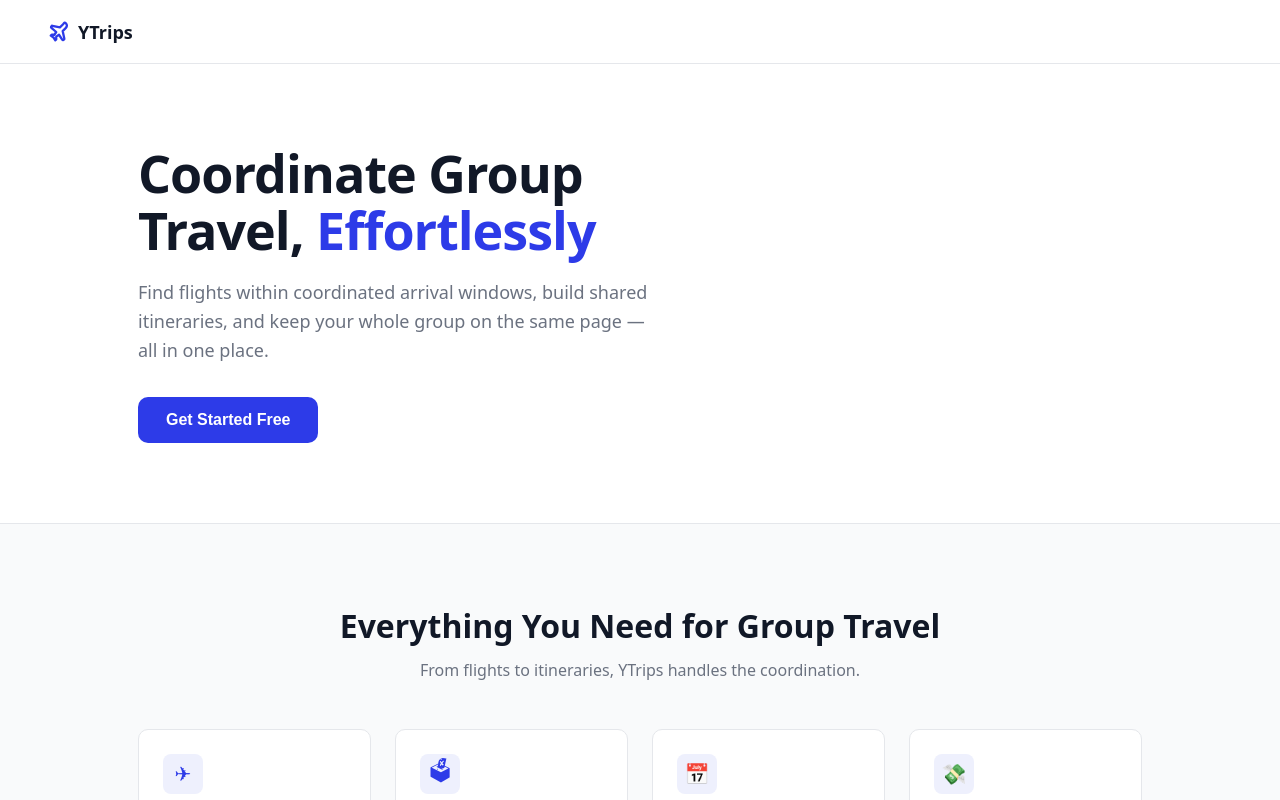
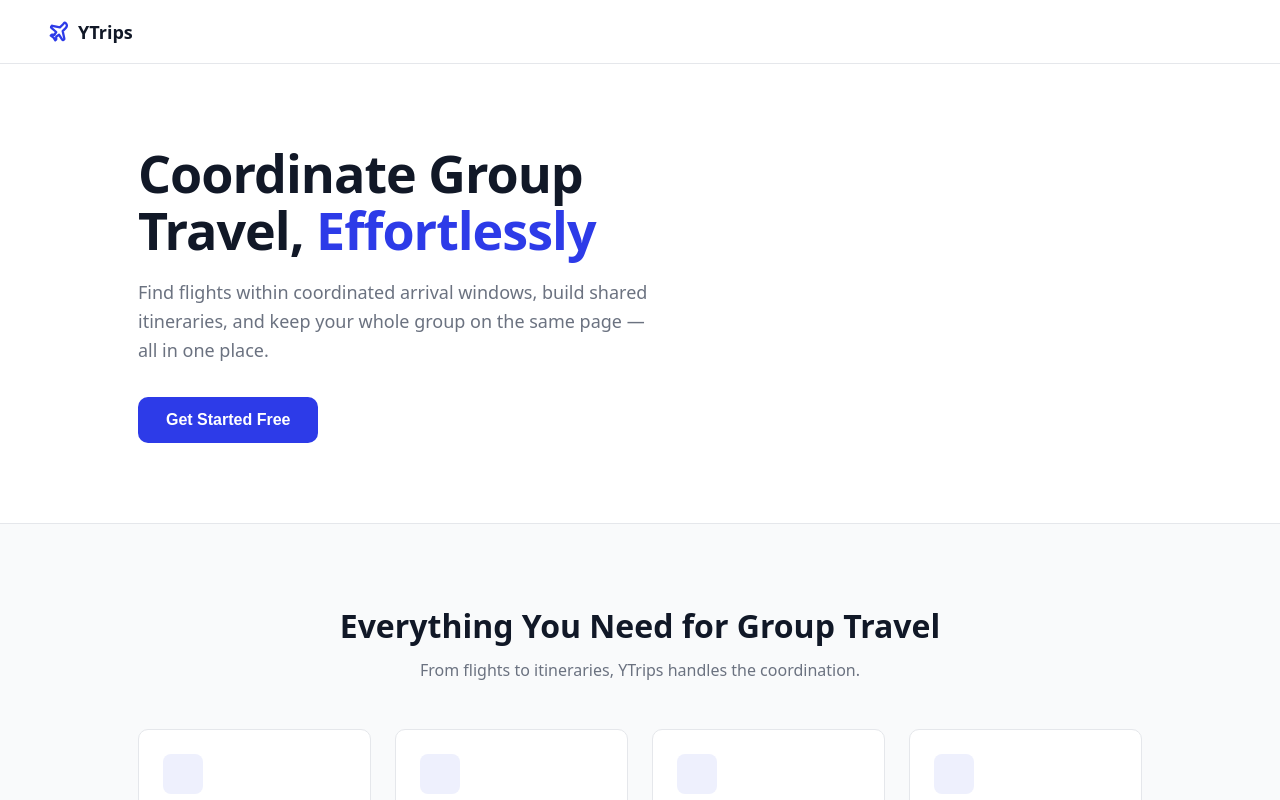
Before and after one commit to 26sp-CPSC-4190-Yale/project-project-group-11, a React app in the folder frontend/: page /login in a window 1280 px wide. Shown: the top 800 px of the page. Built offline with nearby package versions, Linux system fonts and the light colour scheme; no server answers; the HTML template or start-up script is replaced by a standard one.

Commit message:
Update frontend JSX components

```diff
--- a/frontend/src/components/CreateTrip.jsx
+++ b/frontend/src/components/CreateTrip.jsx
@@ -112,7 +112,7 @@
               </label>
               {windowSet ? (
                 <div className="window-summary">
-                  <span>🕐 {fmtWindow(form.arrival_window_start)} – {fmtWindow(form.arrival_window_end)}</span>
+                  <span>{fmtWindow(form.arrival_window_start)} – {fmtWindow(form.arrival_window_end)}</span>
                   <button type="button" className="btn btn-outline btn-xs" onClick={() => setShowWindowPicker(true)}>Edit</button>
                   <button type="button" className="btn-icon" onClick={() => setForm((f) => ({ ...f, arrival_window_start: null, arrival_window_end: null }))}>×</button>
                 </div>
--- a/frontend/src/components/FlightSearch.jsx
+++ b/frontend/src/components/FlightSearch.jsx
@@ -118,7 +118,7 @@
         <span className="label-inline" style={{ marginBottom: 0 }}>Arrival Window</span>
         {window_ ? (
           <div className="window-summary flex-1">
-            <span>🕐 {fmtHour(window_.arrival_window_start)} – {fmtHour(window_.arrival_window_end)}</span>
+            <span>{fmtHour(window_.arrival_window_start)} – {fmtHour(window_.arrival_window_end)}</span>
             <button type="button" className="btn btn-outline btn-xs" onClick={() => setShowWindowPicker(true)}>Edit</button>
             <button type="button" className="btn-icon" onClick={() => setWindow(null)}>×</button>
           </div>
--- a/frontend/src/components/TripDashboard.jsx
+++ b/frontend/src/components/TripDashboard.jsx
@@ -50,7 +50,6 @@
             <span className="trip-badge">Trip</span>
           </div>
           <div className="trip-card-dest">
-            <span>📍</span>
             <span>{trip.destination_name}</span>
           </div>
           <div className="trip-card-dates">
--- a/frontend/src/pages/LoginPage.jsx
+++ b/frontend/src/pages/LoginPage.jsx
@@ -36,22 +36,22 @@
           <p>From flights to itineraries, YTrips handles the coordination.</p>
           <div className="features-grid">
             <div className="feature-card">
-              <div className="feature-icon">✈</div>
+              <div className="feature-icon"></div>
               <h3>Coordinated Flights</h3>
               <p>Find flights from different cities that arrive within your group's agreed time window.</p>
             </div>
             <div className="feature-card">
-              <div className="feature-icon">🗳</div>
+              <div className="feature-icon"></div>
               <h3>Arrival Window Voting</h3>
               <p>Democratically choose arrival times that work for everyone in your group.</p>
             </div>
             <div className="feature-card">
-              <div className="feature-icon">📅</div>
+              <div className="feature-icon"></div>
               <h3>Shared Itinerary</h3>
               <p>Build day-by-day plans with real place data, reviews, and photos.</p>
             </div>
             <div className="feature-card">
-              <div className="feature-icon">💸</div>
+              <div className="feature-icon"></div>
               <h3>Even Cost Splits</h3>
               <p>Track and split all trip expenses evenly across your entire group.</p>
             </div>
--- a/frontend/src/pages/TripPage.jsx
+++ b/frontend/src/pages/TripPage.jsx
@@ -95,10 +95,10 @@
               <div className="trip-detail-title">
                 <h1>{trip.name}</h1>
                 <div className="trip-detail-meta">
-                  <span>📍 {trip.destination_name}</span>
-                  <span>📅 {formatDate(trip.start_date)} → {formatDate(trip.end_date)}</span>
+                  <span>{trip.destination_name}</span>
+                  <span>{formatDate(trip.start_date)} → {formatDate(trip.end_date)}</span>
                   {trip.arrival_window_start && (
-                    <span>🕐 Arrival window: {formatDateTime(trip.arrival_window_start)} → {formatDateTime(trip.arrival_window_end)}</span>
+                    <span>Arrival window: {formatDateTime(trip.arrival_window_start)} → {formatDateTime(trip.arrival_window_end)}</span>
                   )}
                 </div>
               </div>
```
